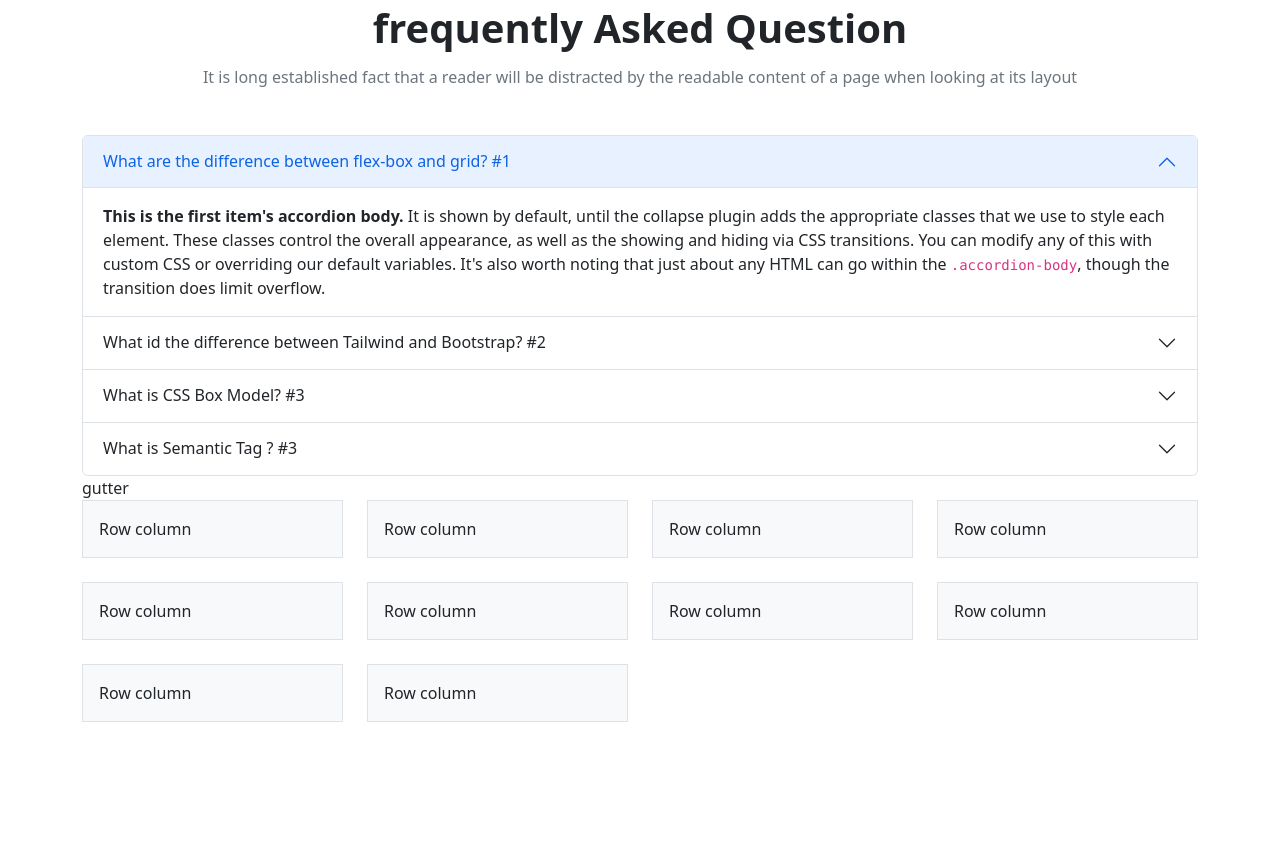
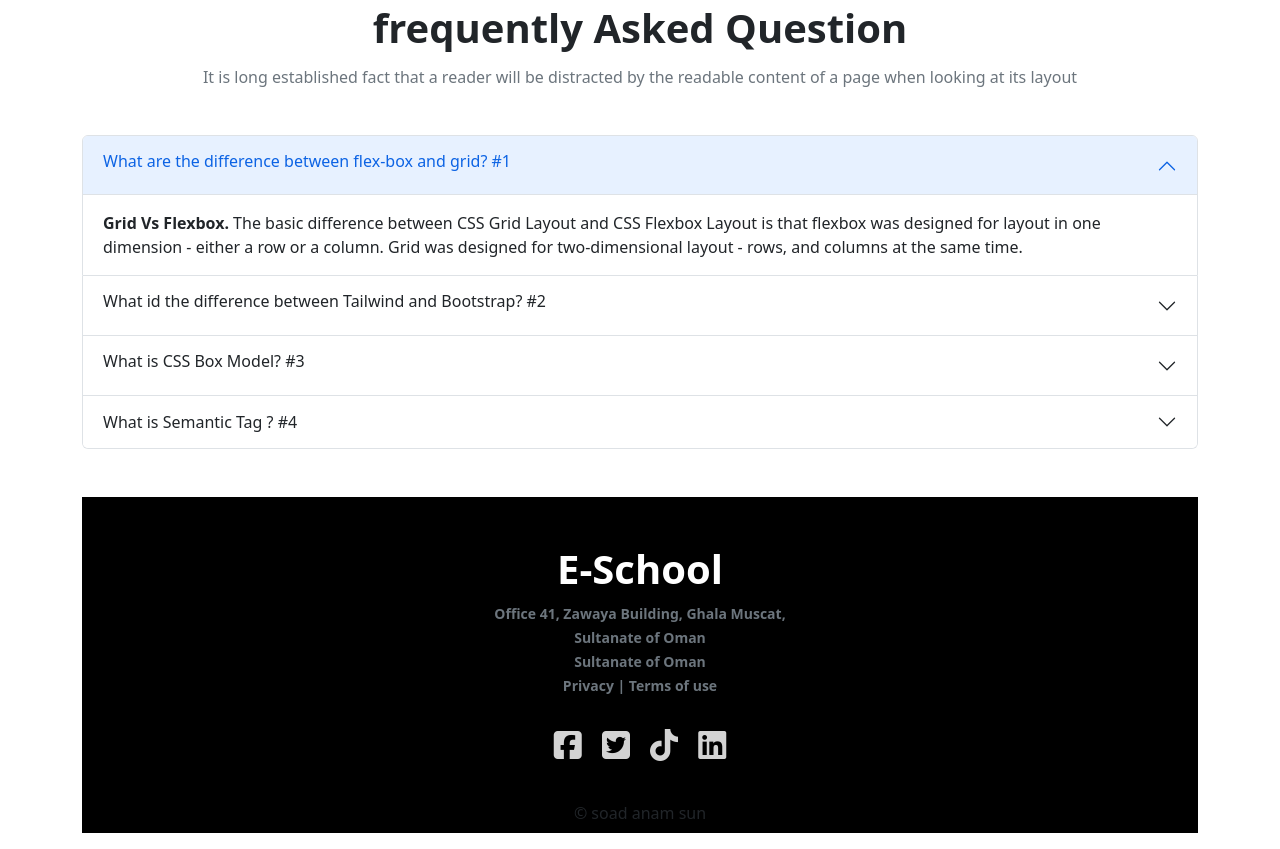
Before and after one commit to soadanam/education-assign3-r5, a plain HTML site: page index.html in a window 1280 px wide. Shown: the part 3640-4489 px from the top of the page. Before the commit the page ends 4362 px from the top, so only its background shows below. Drawn offline with nearby package versions, Linux system fonts and the light colour scheme.

Commit message:
added footer

```diff
--- a/index.html
+++ b/index.html
@@ -299,7 +299,6 @@
         </div>
 
         <div class="student-cards row row-cols-1 row-cols-md-2 row-cols-lg-4 g-2 g-lg-3">
-
           <div class="col">
             <div class="card m-auto" style="">
               <img src="/images/student/student-1.png" class="card-img-top img-fluid" alt="...">
@@ -309,7 +308,6 @@
               </div>
             </div>
           </div>
-
           <div class="col">
             <div class="card m-auto" style="">
               <img src="/images/student/student-2.png" class="card-img-top" alt="...">
@@ -319,8 +317,6 @@
               </div>
             </div>
           </div>
-
-
           <div class="col">
             <div class="card m-auto" style="">
               <img src="/images/student/student-3.png" class="card-img-top" alt="...">
@@ -330,7 +326,6 @@
               </div>
             </div>
           </div>
-
           <div class="col">
             <div class="card m-auto" style="">
               <img src="/images/student/student-4.png" class="card-img-top" alt="...">
@@ -340,7 +335,6 @@
               </div>
             </div>
           </div>
-
         </div>
         <div class="d-flex justify-content-center">
           <button class="btn btn-info text-white mt-2 mb-5">View All</button>
@@ -436,17 +430,15 @@
               <button class="accordion-button" type="button" data-bs-toggle="collapse"
                 data-bs-target="#panelsStayOpen-collapseOne" aria-expanded="true"
                 aria-controls="panelsStayOpen-collapseOne">
-                What are the difference between flex-box and grid? #1
+                <h6>What are the difference between flex-box and grid? #1</h6>
               </button>
             </h2>
             <div id="panelsStayOpen-collapseOne" class="accordion-collapse collapse show"
               aria-labelledby="panelsStayOpen-headingOne">
               <div class="accordion-body">
-                <strong>This is the first item's accordion body.</strong> It is shown by default, until the collapse
-                plugin adds the appropriate classes that we use to style each element. These classes control the overall
-                appearance, as well as the showing and hiding via CSS transitions. You can modify any of this with
-                custom CSS or overriding our default variables. It's also worth noting that just about any HTML can go
-                within the <code>.accordion-body</code>, though the transition does limit overflow.
+                <strong>Grid Vs Flexbox. </strong> The basic difference between CSS Grid Layout and CSS Flexbox Layout
+                is that flexbox was designed for layout in one dimension - either a row or a column. Grid was designed
+                for two-dimensional layout - rows, and columns at the same time.
               </div>
             </div>
           </div>
@@ -455,17 +447,16 @@
               <button class="accordion-button collapsed" type="button" data-bs-toggle="collapse"
                 data-bs-target="#panelsStayOpen-collapseTwo" aria-expanded="false"
                 aria-controls="panelsStayOpen-collapseTwo">
-                What id the difference between Tailwind and Bootstrap? #2
+                <h6>What id the difference between Tailwind and Bootstrap? #2</h6>
               </button>
             </h2>
             <div id="panelsStayOpen-collapseTwo" class="accordion-collapse collapse"
               aria-labelledby="panelsStayOpen-headingTwo">
               <div class="accordion-body">
-                <strong>This is the second item's accordion body.</strong> It is hidden by default, until the collapse
-                plugin adds the appropriate classes that we use to style each element. These classes control the overall
-                appearance, as well as the showing and hiding via CSS transitions. You can modify any of this with
-                custom CSS or overriding our default variables. It's also worth noting that just about any HTML can go
-                within the <code>.accordion-body</code>, though the transition does limit overflow.
+                <strong> Bootstrap vs Tailwind!</strong> Bootstrap is much larger than Tailwind and requires multiple
+                files to access its full functionality. Because of this, using Bootstrap means a significantly larger
+                file size than Tailwind. Bootstrap also offers mobile-first, responsive components pre-styled to create
+                flawless website pages quickly.
               </div>
             </div>
           </div>
@@ -474,83 +465,56 @@
               <button class="accordion-button collapsed" type="button" data-bs-toggle="collapse"
                 data-bs-target="#panelsStayOpen-collapseThree" aria-expanded="false"
                 aria-controls="panelsStayOpen-collapseThree">
-                What is CSS Box Model? #3
+                <h6>What is CSS Box Model? #3</h6>
               </button>
             </h2>
             <div id="panelsStayOpen-collapseThree" class="accordion-collapse collapse"
               aria-labelledby="panelsStayOpen-headingThree">
               <div class="accordion-body">
-                <strong>This is the third item's accordion body.</strong> It is hidden by default, until the collapse
-                plugin adds the appropriate classes that we use to style each element. These classes control the overall
-                appearance, as well as the showing and hiding via CSS transitions. You can modify any of this with
-                custom CSS or overriding our default variables. It's also worth noting that just about any HTML can go
-                within the <code>.accordion-body</code>, though the transition does limit overflow.
+                <strong>CSS Box-model:</strong> In CSS, the term "box model" is used when talking about design and
+                layout. The CSS box model is essentially a box that wraps around every HTML element.
               </div>
             </div>
           </div>
           <div class="accordion-item">
             <h2 class="accordion-header" id="panelsStayOpen-headingThree">
               <button class="accordion-button collapsed" type="button" data-bs-toggle="collapse"
-                data-bs-target="#panelsStayOpen-collapseThree" aria-expanded="false"
-                aria-controls="panelsStayOpen-collapseThree">
-                What is Semantic Tag ? #3
+                data-bs-target="#panelsStayOpen-collapseThree5" aria-expanded="false"
+                aria-controls="panelsStayOpen-collapseThree5">
+                What is Semantic Tag ? #4
               </button>
             </h2>
-            <div id="panelsStayOpen-collapseThree" class="accordion-collapse collapse"
-              aria-labelledby="panelsStayOpen-headingThree">
+            <div id="panelsStayOpen-collapseThree5" class="accordion-collapse collapse"
+              aria-labelledby="panelsStayOpen-headingThree5">
               <div class="accordion-body">
-                <strong>This is the third item's accordion body.</strong> It is hidden by default, until the collapse
-                plugin adds the appropriate classes that we use to style each element. These classes control the overall
-                appearance, as well as the showing and hiding via CSS transitions. You can modify any of this with
-                custom CSS or overriding our default variables. It's also worth noting that just about any HTML can go
-                within the <code>.accordion-body</code>, though the transition does limit overflow.
+                A semantic element <strong>clearly describes its meaning to both the browser and the developer</strong>.
+                Examples of non-semantic elements: <div> and <span> - Tells nothing about its content. Examples of
+                    semantic elements: < form> , < table> , and < article> - Clearly defines its content!
+                </div>
               </div>
             </div>
           </div>
         </div>
       </div>
 
-
-gutter
-<div class="">
-  <div class="row row-cols-1 row-cols-md-2 row-cols-lg-4 g-2 g-lg-4">
-
-    <div class="col">
-      <div class="p-3 border bg-light">Row column</div>
+      <!-- footer-section  -->
+      <div class="footer-section mt-5 text-center  bg-black">
+        <h1 class="fw-bold text-white pt-5">E-School</h1>
+        <p class="text-secondary fw-semibold m-0"><small>Office 41, Zawaya Building, Ghala Muscat, </small></p>
+        <p class="text-secondary fw-semibold m-0"><small>Sultanate of Oman </small></p>
+        <p class="text-secondary fw-semibold m-0"><small>Sultanate of Oman </small></p>
+        <p class="text-secondary fw-semibold m-0"><small>Privacy | Terms of use</small></p>
+        <div class="social-media-icons p-4">
+          <i class="fa-brands fa-square-facebook p-2"></i>
+          <i class="fa-brands fa-square-twitter p-2"></i>
+          <i class="fa-brands fa-tiktok p-2"></i>
+          <i class="fa-brands fa-linkedin p-2"></i>
         </div>
 
-    <div class="col">
-      <div class="p-3 border bg-light">Row column</div>
+        <p class="p-2"> &copy; soad anam sun</p>
       </div>
 
-    <div class="col">
-      <div class="p-3 border bg-light">Row column</div>
-    </div>
-    <div class="col">
-      <div class="p-3 border bg-light">Row column</div>
-    </div>
-    <div class="col">
-      <div class="p-3 border bg-light">Row column</div>
-    </div>
-    <div class="col">
-      <div class="p-3 border bg-light">Row column</div>
-    </div>
-    <div class="col">
-      <div class="p-3 border bg-light">Row column</div>
-    </div>
-    <div class="col">
-      <div class="p-3 border bg-light">Row column</div>
-    </div>
-    <div class="col">
-      <div class="p-3 border bg-light">Row column</div>
-    </div>
-    <div class="col">
-      <div class="p-3 border bg-light">Row column</div>
-    </div>
-  </div>
-</div>
 
-    </div>
     </div>
 
 
--- a/style.css
+++ b/style.css
@@ -15,13 +15,17 @@
 .card img{
     /* width: 100%; */
 }
-/* .card-body{
-    background-color: aquamarine;
-    width: 100%;
-} */
 .info-section p{
     font-size: .7rem;
 }
 .read-more{
     width: 150px;
 }
+
+.social-media-icons i{
+    color: lightgray;
+    font-size: 2rem;
+}
+.social-media-icons i:hover{
+    color: aqua;
+}
```
Lines whose indentation alone changed are shown as unchanged.
